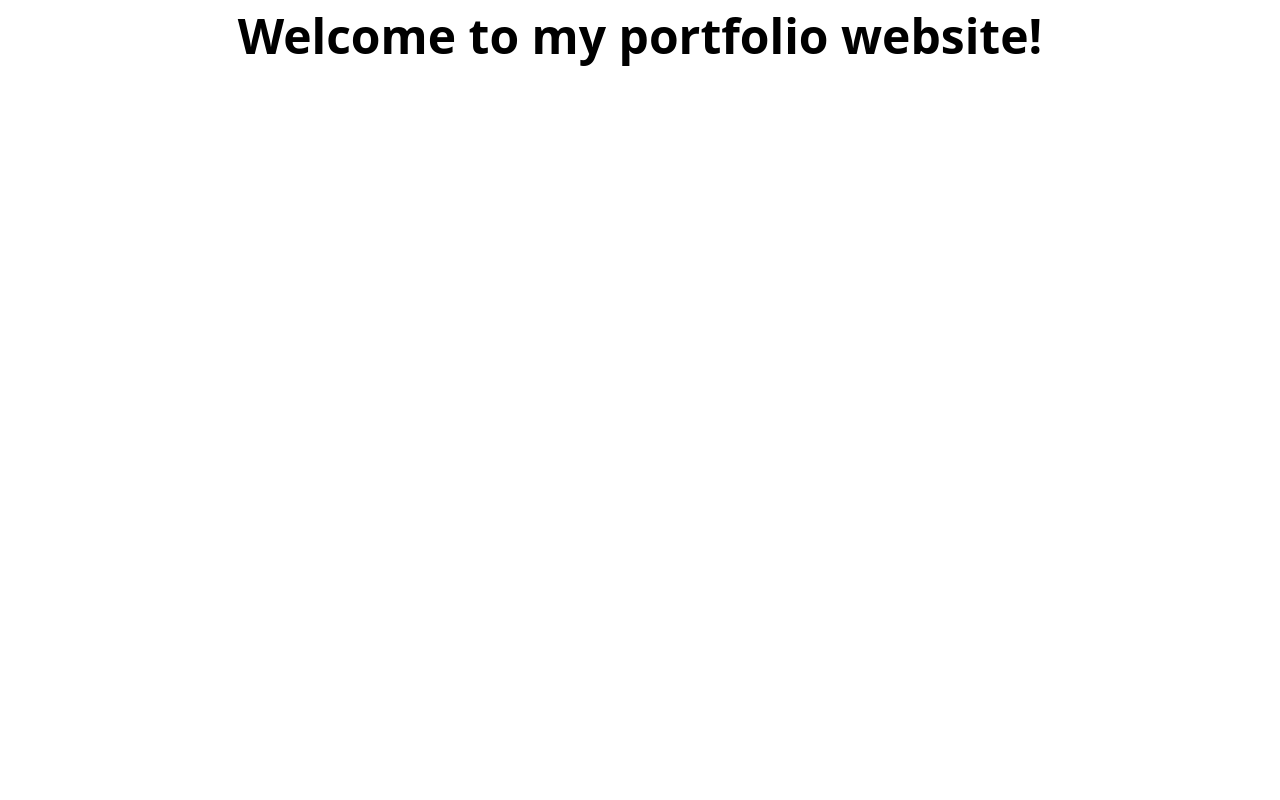
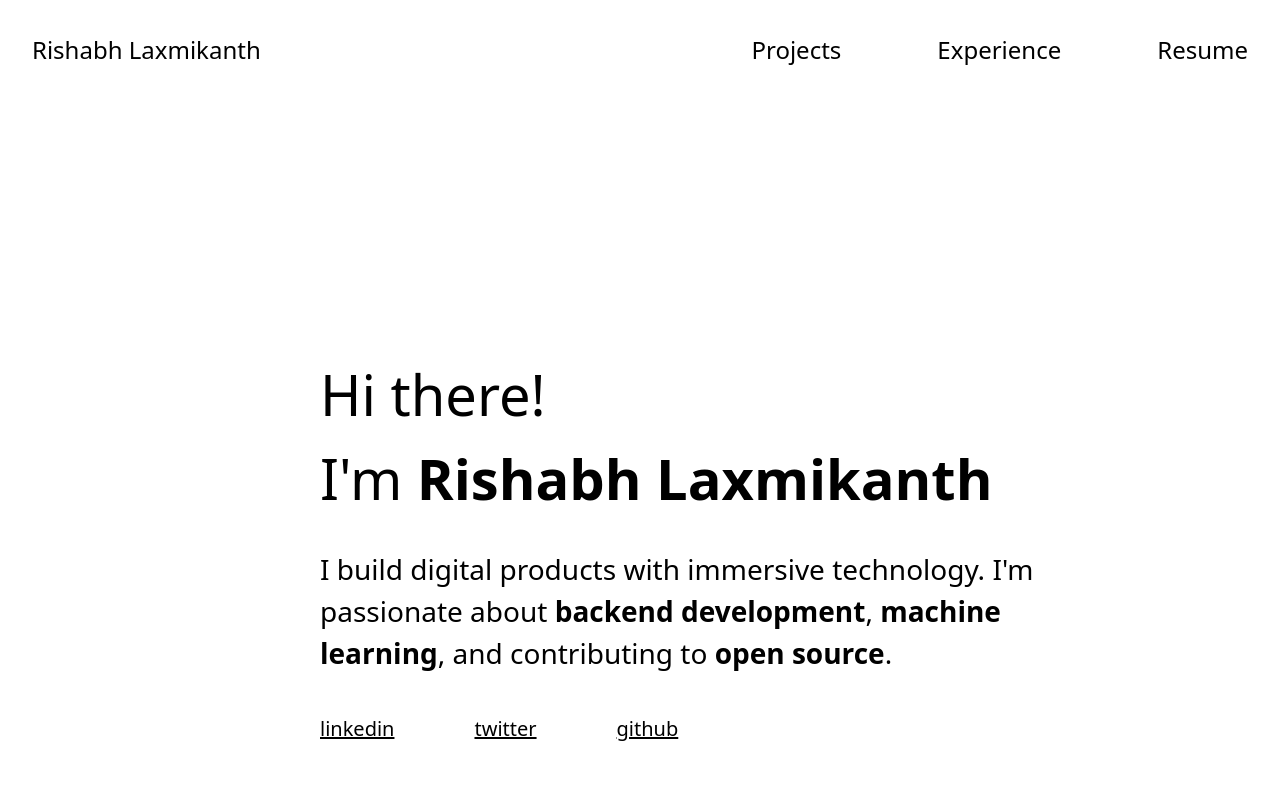
Before and after one commit to siliconvolley/portfolio-website, a Vue app: page / in a window 1280 px wide. Shown: the top 800 px of the page. Built offline with nearby package versions, Linux system fonts and the light colour scheme.

Commit message:
added basic structure to the website

```diff
--- a/src/App.vue
+++ b/src/App.vue
@@ -1,9 +1,11 @@
+<script setup lang="ts">
+import Footer from "./components/Footer.vue";
+import Navbar from "./components/Navbar.vue";
+import MainSection from "./views/MainSection.vue";
+</script>
+
 <template>
-  <div class="text-center font-bold text-[3rem]">
-    Welcome to my portfolio website!
-  </div>
+  <Navbar />
+  <MainSection />
+  <Footer/>
 </template>
-
-<script setup lang="ts">
-
-</script>
```
